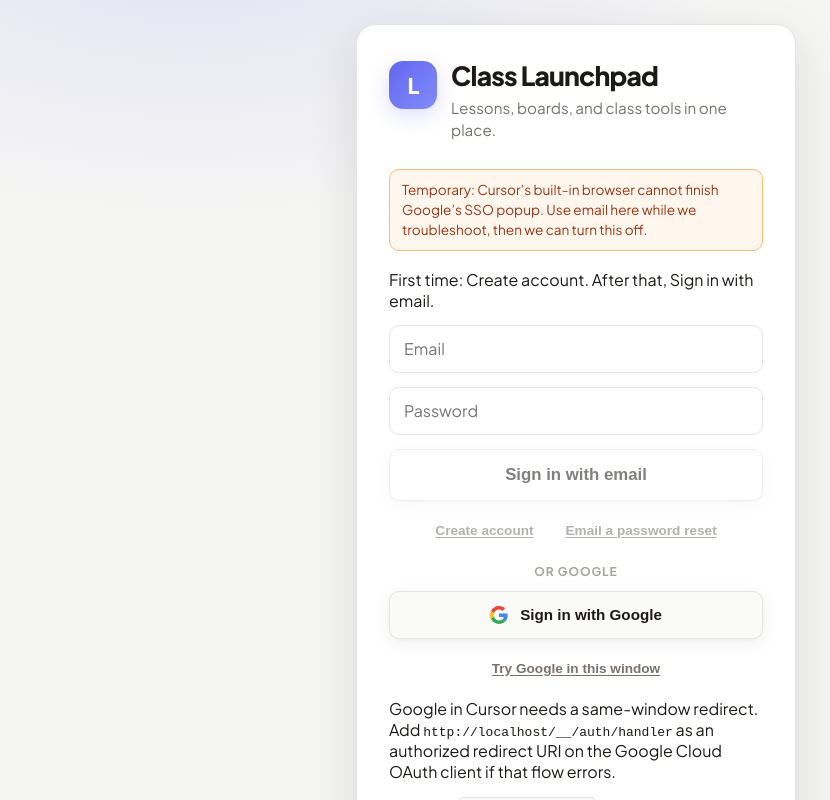
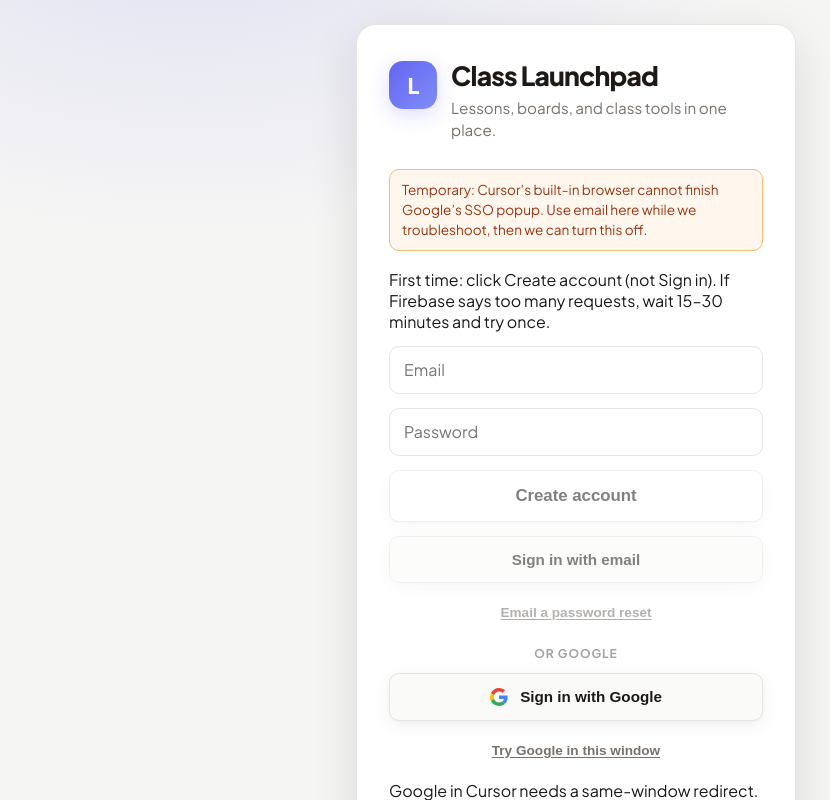
Before and after one commit to mrbradleyhistory-code/whiteboard, a React (Vite) app: page / in a window 1280 px wide. Shown: the whole page, without its empty margins (64-894 px from the left). Built offline with nearby package versions, Linux system fonts and the light colour scheme; no server answers.

Commit message:
Make Create account a primary button and explain Firebase rate limits
too-many-requests after failed Google popups was showing a raw Firebase
code. Point people at waiting, then Create account once.

Co-authored-by: mrbradleyhistory-code <mrbradleyhistory-code@users.noreply.github.com>

```diff
--- a/src/components/Auth.jsx
+++ b/src/components/Auth.jsx
@@ -26,8 +26,14 @@ function friendlyAuthError(err, { intent } = {}) {
   if (code === 'auth/operation-not-allowed' && intent === 'email') {
     return 'Enable Email/Password in Firebase Console → Authentication → Sign-in method. That is the sign-in that works inside Cursor’s built-in browser.'
   }
+  if (code === 'auth/too-many-requests' || /too-many-requests/i.test(message)) {
+    return 'Firebase paused sign-in after too many tries (usually from the Google popup failing). Wait 15–30 minutes, then click Create account once if you do not have an email login yet.'
+  }
+  if (code === 'auth/email-already-in-use') {
+    return 'That email already has an account. If you previously used Google, click Email a password reset, set a password from the email, then Sign in with email.'
+  }
   if (code === 'auth/invalid-credential' || code === 'auth/wrong-password' || code === 'auth/user-not-found') {
-    return 'Email or password is incorrect. Create an account if you have not signed in with email before.'
+    return 'Email or password is incorrect. First time: Create account. If this Gmail already used Google, Email a password reset instead.'
   }
   if (code === 'auth/weak-password') return 'Use a password with at least 6 characters.'
   if (code === 'auth/invalid-email') return 'Enter a valid email address.'
@@ -132,7 +138,12 @@ export default function Auth() {
           await signInWithEmailAndPassword(auth, email.trim(), password)
           return
         } catch (err2) {
+          const code2 = err2?.code || ''
+          if (code2 === 'auth/invalid-credential' || code2 === 'auth/wrong-password') {
+            setAuthError('That email already exists (often from Google). Use Email a password reset, then Sign in with email.')
+          } else {
             setAuthError(friendlyAuthError(err2, { intent: 'email' }))
+          }
           setSigningIn(false)
           return
         }
@@ -227,7 +238,7 @@ export default function Auth() {
               <p className="wb-auth__hint" style={{ margin: 0 }}>
                 {useEmulators
                   ? 'Emulator mode: email/password talks to the Auth emulator on this machine.'
-                  : 'First time: Create account. After that, Sign in with email.'}
+                  : 'First time: click Create account (not Sign in). If Firebase says too many requests, wait 15–30 minutes and try once.'}
               </p>
           <input
             className="wb-hub-input"
@@ -252,19 +263,18 @@ export default function Auth() {
           <button
             type="button"
             className="wb-auth__google-btn"
+            onClick={() => signInEmail('register')}
+            disabled={signingIn || !email.trim() || !password}
+          >
+            {signingIn ? 'Working…' : 'Create account'}
+          </button>
+          <button
+            type="button"
+            className="wb-auth__google-btn wb-auth__google-btn--secondary"
             onClick={() => signInEmail('login')}
             disabled={signingIn || !email.trim() || !password}
           >
             {signingIn ? 'Signing in…' : 'Sign in with email'}
-          </button>
-          <div className="wb-auth__copy-row">
-            <button
-              type="button"
-              className="wb-auth__link-btn"
-              onClick={() => signInEmail('register')}
-              disabled={signingIn || !email.trim() || !password}
-            >
-              Create account
           </button>
           <button
             type="button"
@@ -274,7 +284,6 @@ export default function Auth() {
           >
             Email a password reset
           </button>
-          </div>
             </div>
 
             <p className="wb-auth__divider">or Google</p>
```
Lines whose indentation alone changed are shown as unchanged.
